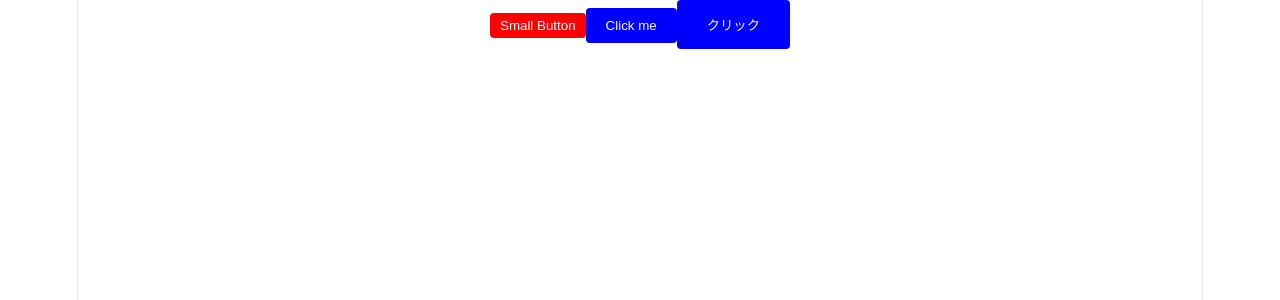
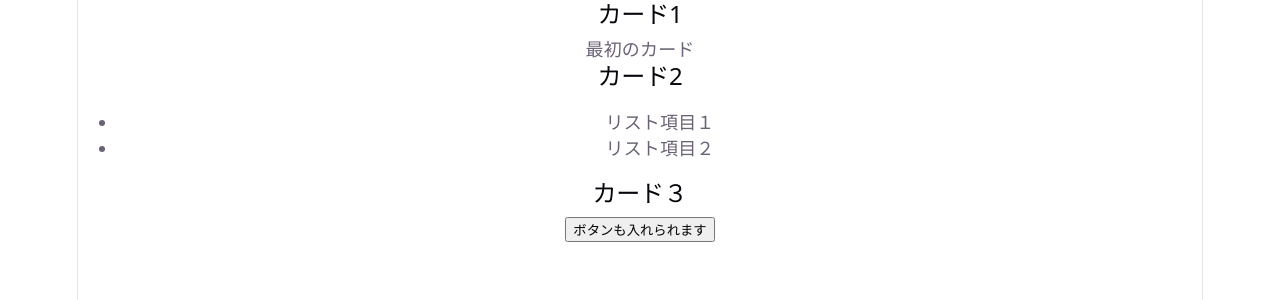
Before and after one commit to 1m4nim/regulus-practice-react, a React (Vite) app: page / in a window 1280 px wide. Shown: the top 300 px of the page. Built offline with nearby package versions, Linux system fonts and the light colour scheme.

Commit message:
Question09

```diff
--- a/src/App.tsx
+++ b/src/App.tsx
@@ -1,14 +1,17 @@
 import "./App.css"
-import Question08 from "./components/Question08";
+import Question09 from "./components/Question09";
+//import Question08 from "./components/Question08";
 //import Question07 from "./components/Question07";
 //import Question06 from "./components/Question06"
+
 
 function App() {
   return (
     <>
       {/**<Question06 />*/}
       {/**<Question07 />*/}
-      <Question08 />
+      {/* <Question08 /> */}
+      <Question09 />
     </>
   )
 }
--- /dev/null
+++ b/src/components/Card.tsx
@@ -0,0 +1,15 @@
+type CardProps = {
+    title: string;
+    children: React.ReactNode;
+}
+
+function Card({ title, children }: CardProps) {
+    return (
+        <div>
+            <h2>{title}</h2>
+            <div>{children}</div>
+        </div>
+    )
+}
+
+export default Card;
--- /dev/null
+++ b/src/components/Question09.tsx
@@ -0,0 +1,24 @@
+import Card from "./Card";
+
+function Question09() {
+    return (
+        <>
+            <Card title="カード1">
+                <p>最初のカード</p>
+            </Card>
+
+            <Card title="カード2">
+                <ul>
+                    <li>リスト項目１</li>
+                    <li>リスト項目２</li>
+                </ul>
+            </Card>
+
+            <Card title="カード３">
+                <button>ボタンも入れられます</button>
+            </Card>
+        </>
+    )
+}
+
+export default Question09;
```
